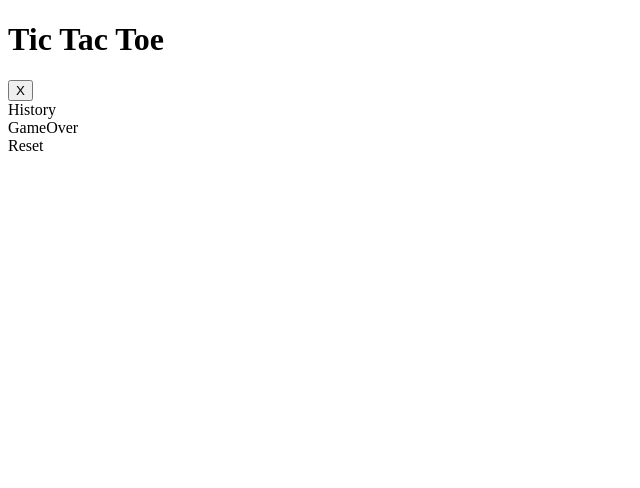
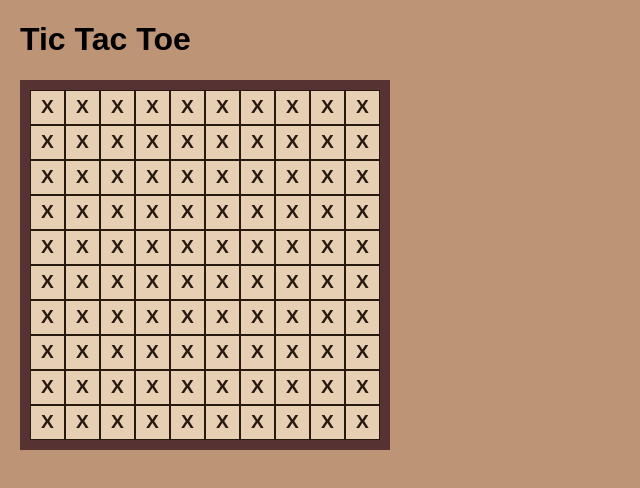
Before and after one commit to khalidmahfudh/tic-tac-toe-game, a React (Vite) app: page / in a window 1280 px wide. Shown: the top 488 px of the page, without its empty margins (0-640 px from the left). Built offline with nearby package versions, Linux system fonts and the light colour scheme.

Commit message:
update: styling board

```diff
--- a/src/components/Board.jsx
+++ b/src/components/Board.jsx
@@ -3,7 +3,9 @@ import Square from "./Square";
 function Board() {
     return (
         <div className="board">
-            <Square/>
+            {new Array(100).fill(null).map((_, index) => (
+                <Square key={index} />
+            ))}
         </div>
     );
 }
--- a/src/components/GameOver.jsx
+++ b/src/components/GameOver.jsx
@@ -1,5 +1,5 @@
 function GameOver() {
-    return <div>GameOver</div>;
+    return <div></div>;
 }
 
 export default GameOver;
--- a/src/components/History.jsx
+++ b/src/components/History.jsx
@@ -1,5 +1,5 @@
 function History() {
-    return <div>History</div>;
+    return <div></div>;
 }
 
 export default History;
--- a/src/components/Reset.jsx
+++ b/src/components/Reset.jsx
@@ -1,5 +1,5 @@
 function Reset() {
-    return <div>Reset</div>;
+    return <div></div>;
 }
 
 export default Reset;
--- a/src/components/Square.jsx
+++ b/src/components/Square.jsx
@@ -1,5 +1,5 @@
 function Square() {
-    return ( <button>X</button> );
+    return <button className="square">X</button> ;
 }
 
 export default Square;
--- a/src/index.css
+++ b/src/index.css
@@ -0,0 +1,34 @@
+:root {
+    --brown-color: #563232;
+    --grey-color: #bd9476;
+    --black-color: #271810;
+    --white-color: #e7cfb4;
+}
+
+body {
+    font-family: sans-serif;
+    margin: 20px;
+    padding: 0;
+    background-color: var(--grey-color);
+}
+
+.square {
+    width: 35px;
+    height: 35px;
+    border: 1px solid var(--black-color);
+    background-color: var(--white-color);
+    font-size: 1.2rem;
+    color: var(--black-color);
+    cursor: pointer;
+    font-weight: bold;
+}
+
+.board {
+    display: flex;
+    flex-wrap: wrap;
+    height: 350px;
+    min-height: 350px;
+    width: 350px;
+    min-width: 350px;
+    border: solid 10px var(--brown-color);
+}
```
